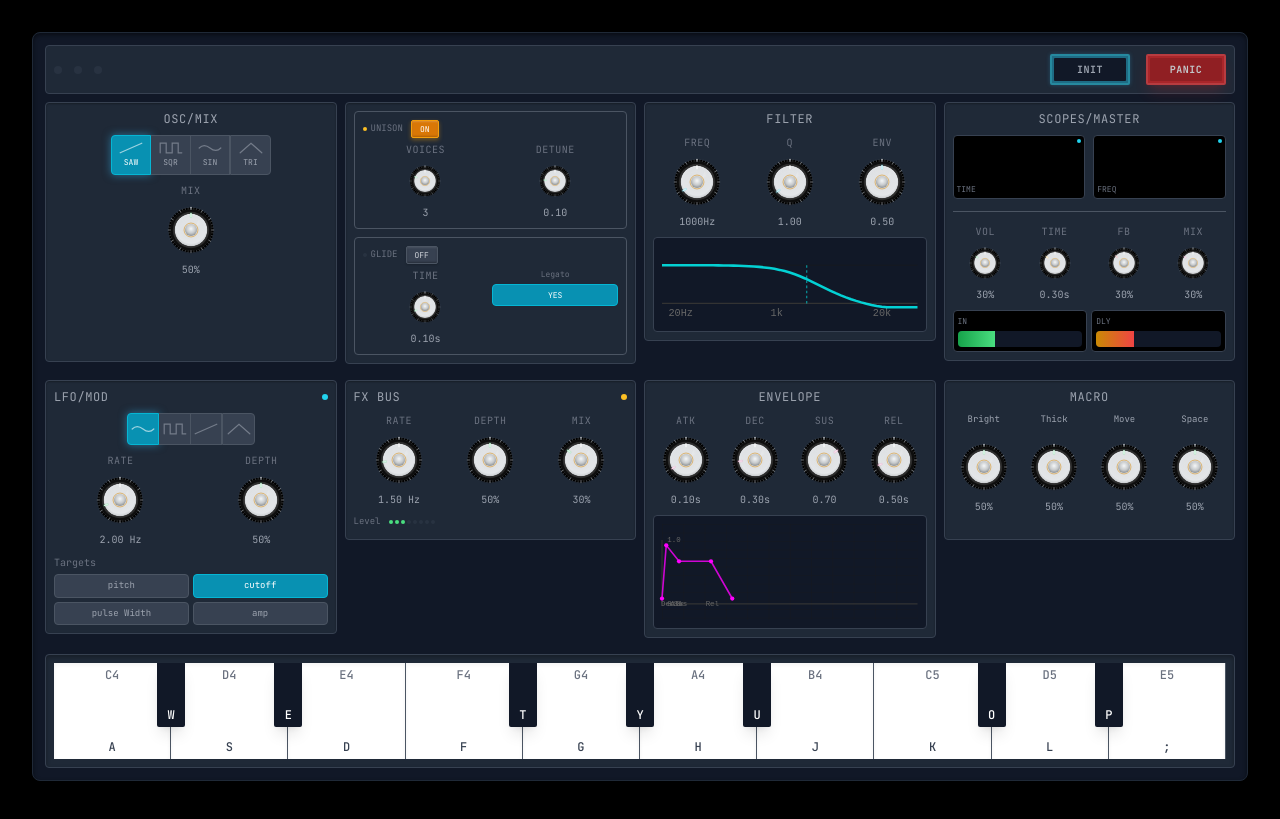
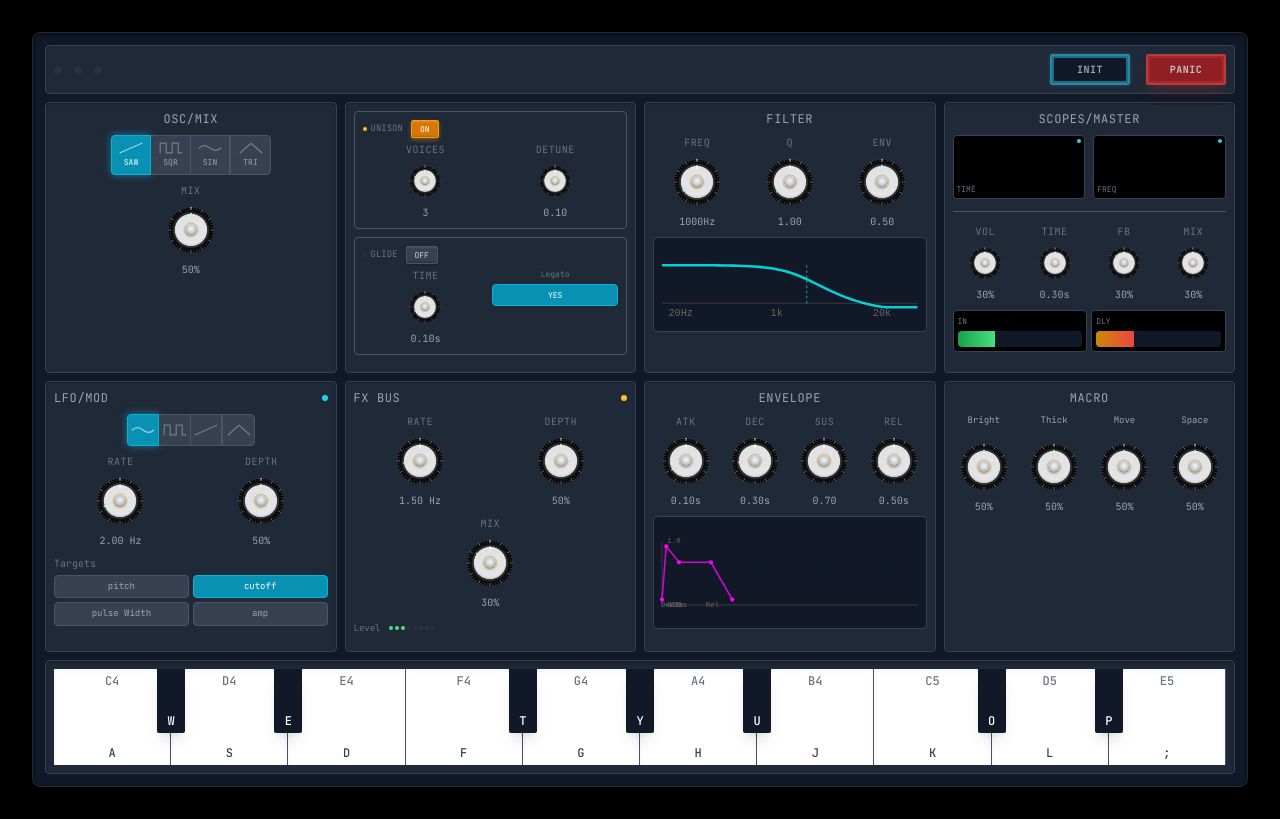
Before and after one commit to james-ralph8555/nextjs-portfoliosite, a Next.js app: page /synth in a window 1280 px wide. Built offline with nearby package versions, Linux system fonts and the light colour scheme; a web font is replaced by a local one.

Commit message:
updated spacing

```diff
--- a/src/components/synth/components/ChorusSection.tsx
+++ b/src/components/synth/components/ChorusSection.tsx
@@ -28,9 +28,9 @@ export function ChorusSection({
         <LED active={mix > 0} color="amber" size="xs" />
       </div>
 
-      <div className="flex justify-between items-stretch">
+      <div className="grid grid-cols-2 gap-2">
         {/* Rate Knob */}
-        <div className="synth-knob-compact flex-1 flex flex-col items-center">
+        <div className="synth-knob-compact">
           <Knob
             value={rate}
             min={0.1}
@@ -44,7 +44,7 @@ export function ChorusSection({
         </div>
 
         {/* Depth Knob */}
-        <div className="synth-knob-compact flex-1 flex flex-col items-center">
+        <div className="synth-knob-compact">
           <Knob
             value={depth}
             min={0}
@@ -57,8 +57,9 @@ export function ChorusSection({
           />
         </div>
 
-        {/* Mix Knob */}
-        <div className="synth-knob-compact flex-1 flex flex-col items-center">
+        {/* Mix Knob - Span full width */}
+        <div className="col-span-2">
+          <div className="synth-knob-compact">
             <Knob
               value={mix}
               min={0}
@@ -72,8 +73,9 @@ export function ChorusSection({
           </div>
         </div>
 
-      {/* LED Level Meter */}
-      <div className="flex items-center gap-2 mt-2">
+        {/* LED Level Meter - Span full width */}
+        <div className="col-span-2">
+          <div className="flex items-center gap-2 mt-1">
             <div className="text-[9px] font-mono text-gray-500">Level</div>
             <div className="flex-1 flex gap-0.5">
               {Array.from({ length: 8 }, (_, i) => (
@@ -87,5 +89,7 @@ export function ChorusSection({
             </div>
           </div>
         </div>
+      </div>
+    </div>
   )
 }
--- a/src/components/synth/components/EnvelopeSection.tsx
+++ b/src/components/synth/components/EnvelopeSection.tsx
@@ -115,7 +115,15 @@ export function EnvelopeSection({
           <circle cx={Math.min(attack * 40, 80)} cy="20" r="2" fill="#FF00FF" />
           <circle cx={Math.min((attack + decay) * 40, 120)} cy={70 - sustain * 50} r="2" fill="#FF00FF" />
           <circle cx={Math.min((attack + decay) * 40, 120) + 30} cy={70 - sustain * 50} r="2" fill="#FF00FF" />
-          <circle cx={Math.min((attack + decay) * 40, 120) + 30 + Math.min(release * 40, 70)} cy="70" r="2" fill="#FF00FF" />
+          {(() => {
+            // Keep marker logic in sync with path endpoint so they never detach
+            const scaleX = 40
+            const decayX = Math.min((attack + decay) * scaleX, 120)
+            const sustainDuration = 30
+            const viewWidth = 240
+            const releaseEndX = Math.min(decayX + sustainDuration + (release * scaleX), viewWidth)
+            return <circle cx={releaseEndX} cy="70" r="2" fill="#FF00FF" />
+          })()}
 
           {/* Labels */}
           <text x="5" y="17" fill="#666" fontSize="7" fontFamily="monospace">1.0</text>
@@ -132,14 +140,16 @@ export function EnvelopeSection({
 
 // Helper function to generate ADSR envelope path
 function generateEnvelopePath(attack: number, decay: number, sustain: number, release: number): string {
-  const scaleX = 40 // Reduced scale factor to prevent overflow
-  const scaleY = 50 // Scale factor for amplitude
+  const scaleX = 40 // Horizontal scale factor
+  const scaleY = 50 // Vertical scale factor for amplitude
+  const viewWidth = 240 // Matches SVG viewBox width
 
   const attackX = Math.min(attack * scaleX, 80) // Cap at 80 to leave room
   const decayX = Math.min((attack + decay) * scaleX, 120) // Cap at 120
   const sustainY = 70 - (sustain * scaleY) // Base at 70, scale down
   const sustainDuration = 30 // Fixed sustain duration for display
-  const releaseX = Math.min(decayX + sustainDuration + (release * scaleX), 220) // Cap at 220
+  // Ensure the release segment reaches the right edge at high values
+  const releaseX = Math.min(decayX + sustainDuration + (release * scaleX), viewWidth)
 
   return `M 0 70 L ${attackX} 20 L ${decayX} ${sustainY} L ${decayX + sustainDuration} ${sustainY} L ${releaseX} 70`
 }
--- a/src/components/synth/components/FilterSection.tsx
+++ b/src/components/synth/components/FilterSection.tsx
@@ -113,6 +113,9 @@ export function FilterSection({
           />
         </svg>
       </div>
+
+      {/* Spacer to match height of sections with additional controls */}
+      <div className="flex-1 min-h-[24px]"></div>
     </div>
   )
 }
--- a/src/components/synth/components/Knob.tsx
+++ b/src/components/synth/components/Knob.tsx
@@ -77,6 +77,8 @@ export function Knob({
 
   const handleTouchMove = (e: TouchEvent) => {
     if (!isDragging) return
+    // Prevent the page from scrolling while adjusting the knob
+    e.preventDefault()
 
     const deltaY = startYRef.current - e.touches[0].clientY
     const sensitivity = 0.5
@@ -125,7 +127,8 @@ export function Knob({
     if (isDragging) {
       document.addEventListener('mousemove', handleMouseMove)
       document.addEventListener('mouseup', handleMouseUp)
-      document.addEventListener('touchmove', handleTouchMove)
+      // Use non-passive listener so preventDefault works on touchmove
+      document.addEventListener('touchmove', handleTouchMove, { passive: false })
       document.addEventListener('touchend', handleMouseUp)
     }
 
@@ -186,10 +189,16 @@ export function Knob({
         `}
         style={{
           width: `${width + 8}px`,
-          height: `${height + 8}px`
+          height: `${height + 8}px`,
+          // Prevent browser gestures/scroll during touch interaction
+          touchAction: 'none',
+          // Avoid scroll chaining to parent while interacting
+          overscrollBehavior: 'contain'
         }}
         onMouseDown={handleMouseDown}
         onTouchStart={handleTouchStart}
+        // Also guard at the element level during dragging
+        onTouchMove={(e) => { if (isDragging) e.preventDefault() }}
         onWheel={handleWheel}
         onKeyDown={handleKeyDown}
         tabIndex={0}
--- a/src/components/synth/components/MacroSection.tsx
+++ b/src/components/synth/components/MacroSection.tsx
@@ -50,6 +50,9 @@ export function MacroSection({
         ))}
       </div>
 
+      {/* Spacer to match height of LFO/MOD section */}
+      <div className="flex-1 min-h-[16px]"></div>
+
     </div>
   )
 }
--- a/src/styles/synth/synth-base.css
+++ b/src/styles/synth/synth-base.css
@@ -17,7 +17,7 @@
   }
 
   .synth-section {
-    @apply bg-gray-800 border border-gray-700 rounded p-2;
+    @apply bg-gray-800 border border-gray-700 rounded p-2 h-full flex flex-col;
     box-shadow: inset 0 1px 2px rgba(0, 0, 0, 0.3);
     min-height: 160px;
     margin-bottom: 8px;
```
Also changed, not shown: 1 other file (tests, documents, lock files or other folders). Lines whose indentation alone changed are shown as unchanged.
